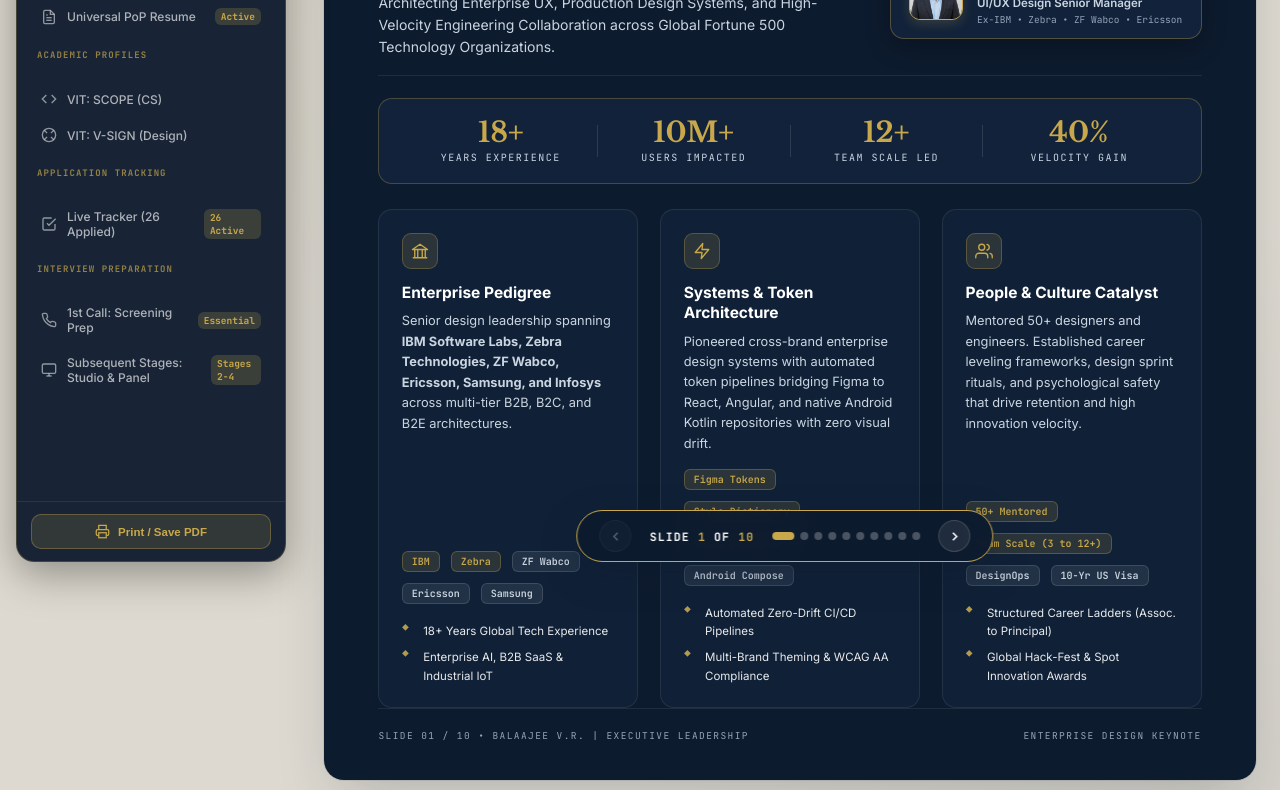
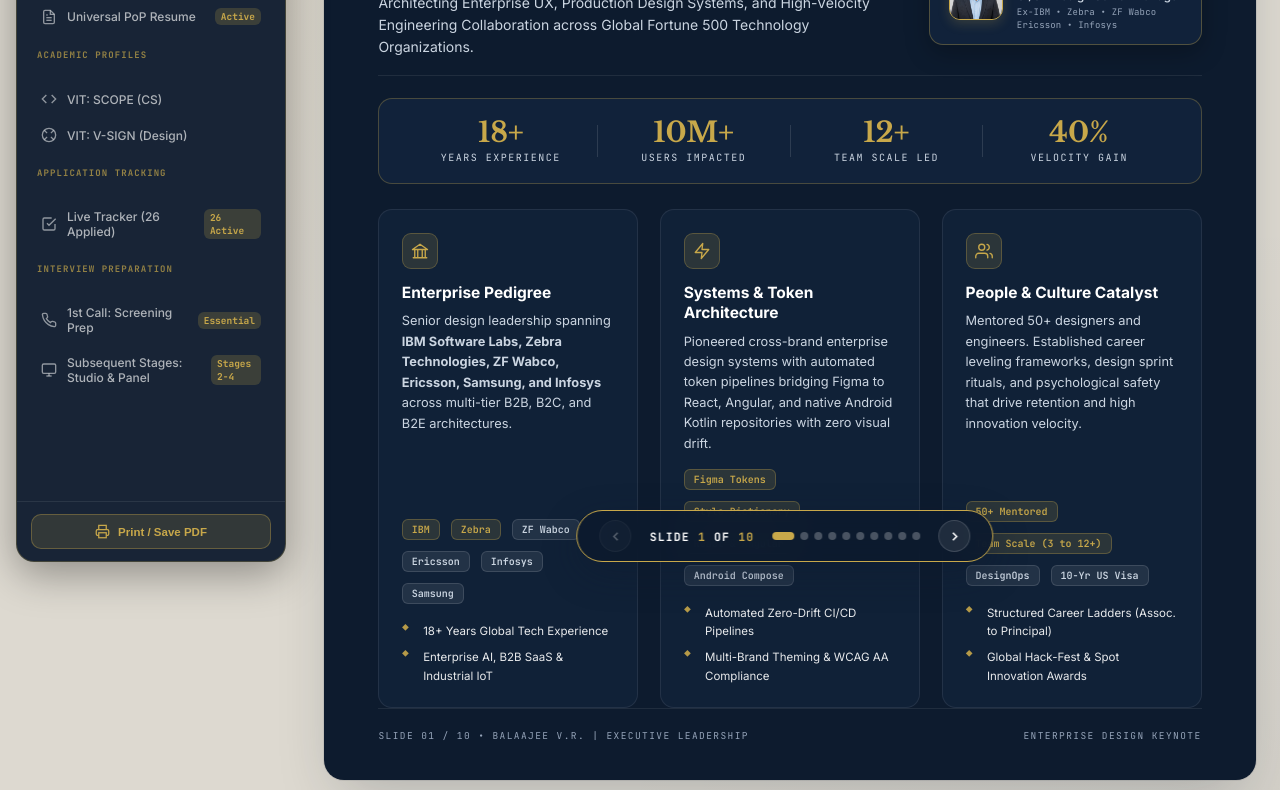
Before and after one commit to vrbberaj/resume-code, a website: page leadership_deck.html in a window 1280 px wide. Shown: the part 222-1012 px from the top of the page. Drawn offline with nearby package versions, Linux system fonts and the light colour scheme.

Commit message:
feat: add Infosys to presenter pedigree and company pills on slide 1

```diff
--- a/leadership_deck.html
+++ b/leadership_deck.html
@@ -277,10 +277,12 @@
     }
 
     .presenter-pedigree {
-      font-size: 9.5px;
+      font-size: 9px;
       color: var(--stone-400);
       margin-top: 3px;
+      line-height: 1.4;
       font-family: 'JetBrains Mono', monospace;
+      letter-spacing: 0.02em;
     }
 
     .slide-kicker {
@@ -1051,7 +1053,7 @@
               <div class="presenter-byline">Presenter</div>
               <div class="presenter-name">Balaajee V.R.</div>
               <div class="presenter-role">UI/UX Design Senior Manager</div>
-              <div class="presenter-pedigree">Ex-IBM • Zebra • ZF Wabco • Ericsson</div>
+              <div class="presenter-pedigree">Ex-IBM • Zebra • ZF Wabco<br>Ericsson • Infosys</div>
             </div>
           </div>
         </div>
@@ -1094,6 +1096,7 @@
                 <span class="tag-pill tag-gold">Zebra</span>
                 <span class="tag-pill">ZF Wabco</span>
                 <span class="tag-pill">Ericsson</span>
+                <span class="tag-pill">Infosys</span>
                 <span class="tag-pill">Samsung</span>
               </div>
               <ul class="bullet-list" style="font-size: 11.5px; opacity: 0.9;">
```
Also changed, not shown: 1 other file.
